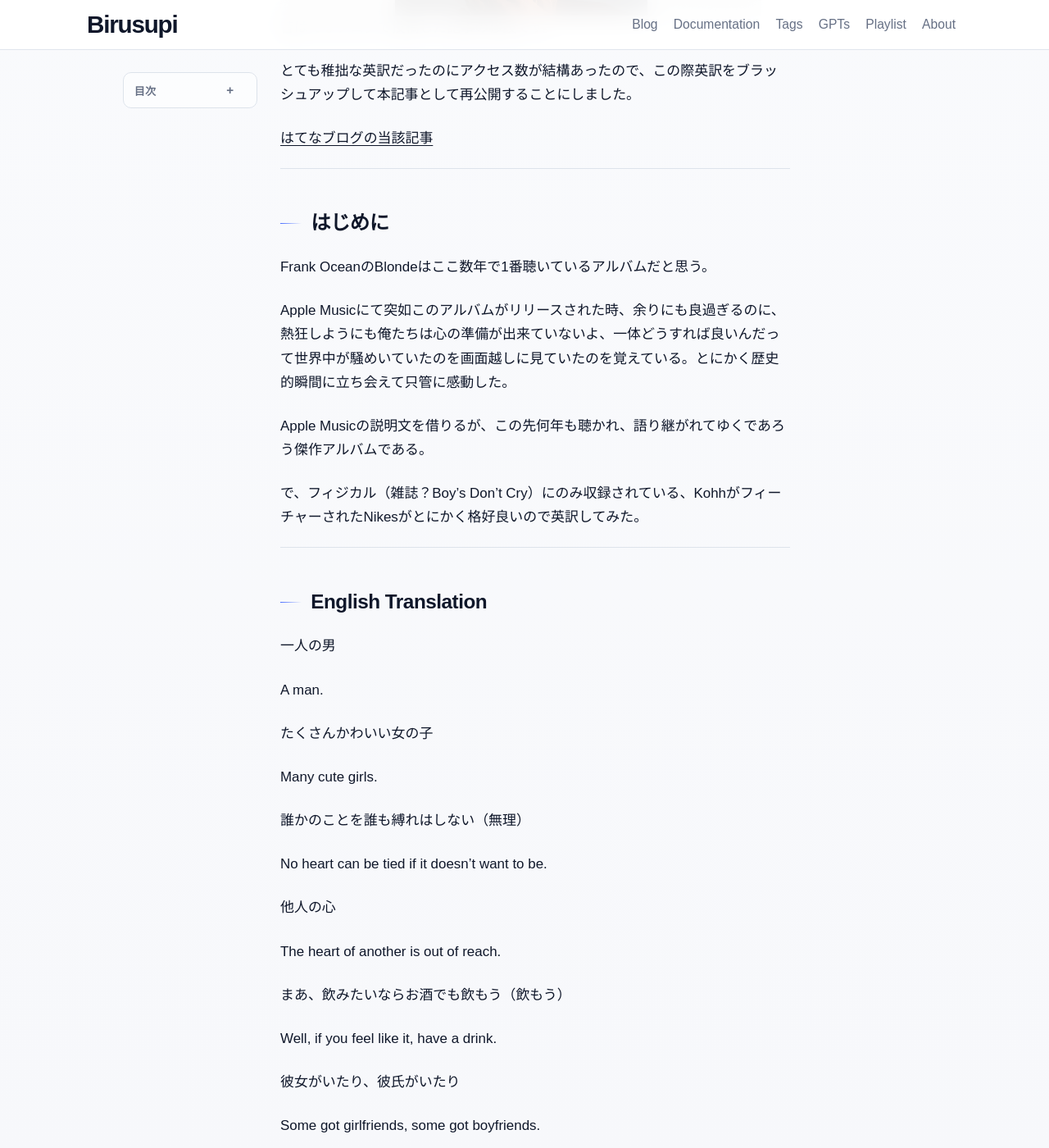
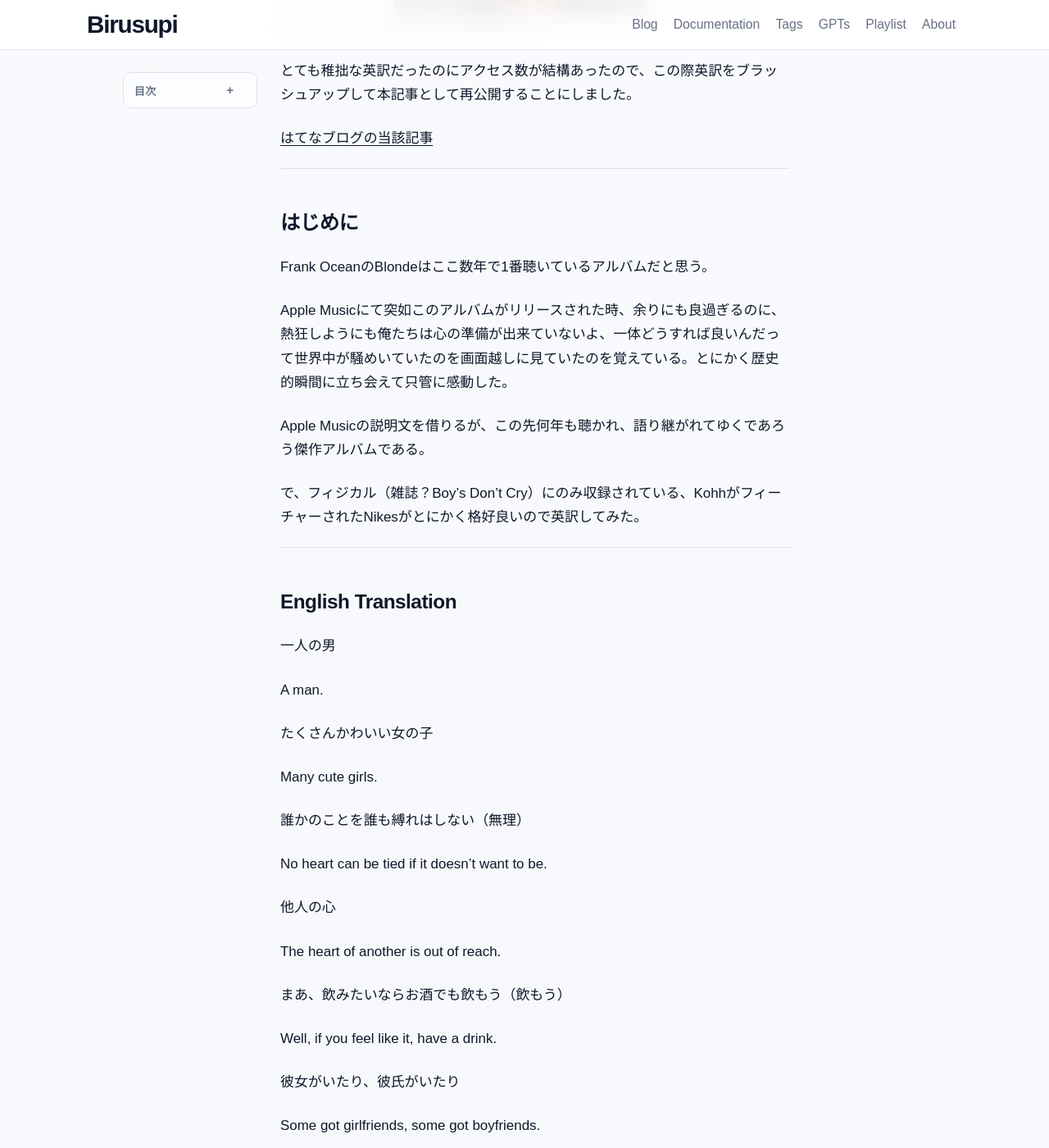
Before and after one commit to spira-unplugged/birusupi, a Jekyll site: the page built from _posts/2025-04-12-Nikes Kohh Verse - Frank Ocean.md, in a window 1280 px wide and 1400 px high, scrolled down 692 px. Shown: the whole window at 82% size. Built offline with Jekyll 4.4.1, drawn with Linux system fonts in a browser that asks for light colours; nearby versions of some CDN libraries; some web fonts are replaced.

Commit message:
Remove decorative line before h2 headings in post body

```diff
--- a/_sass/_post.scss
+++ b/_sass/_post.scss
@@ -144,19 +144,9 @@
 }
 
 .post-body h2 {
-  display: flex;
-  align-items: center;
-  gap: 0.7rem;
   margin-top: 3.2rem;
   font-size: clamp(1.45rem, 1.9vw, 1.8rem);
   line-height: 1.24;
-}
-
-.post-body h2::before {
-  content: "";
-  flex: 0 0 26px;
-  height: 1px;
-  background: linear-gradient(90deg, var(--accent), transparent);
 }
 
 .post-body h3 {
```
